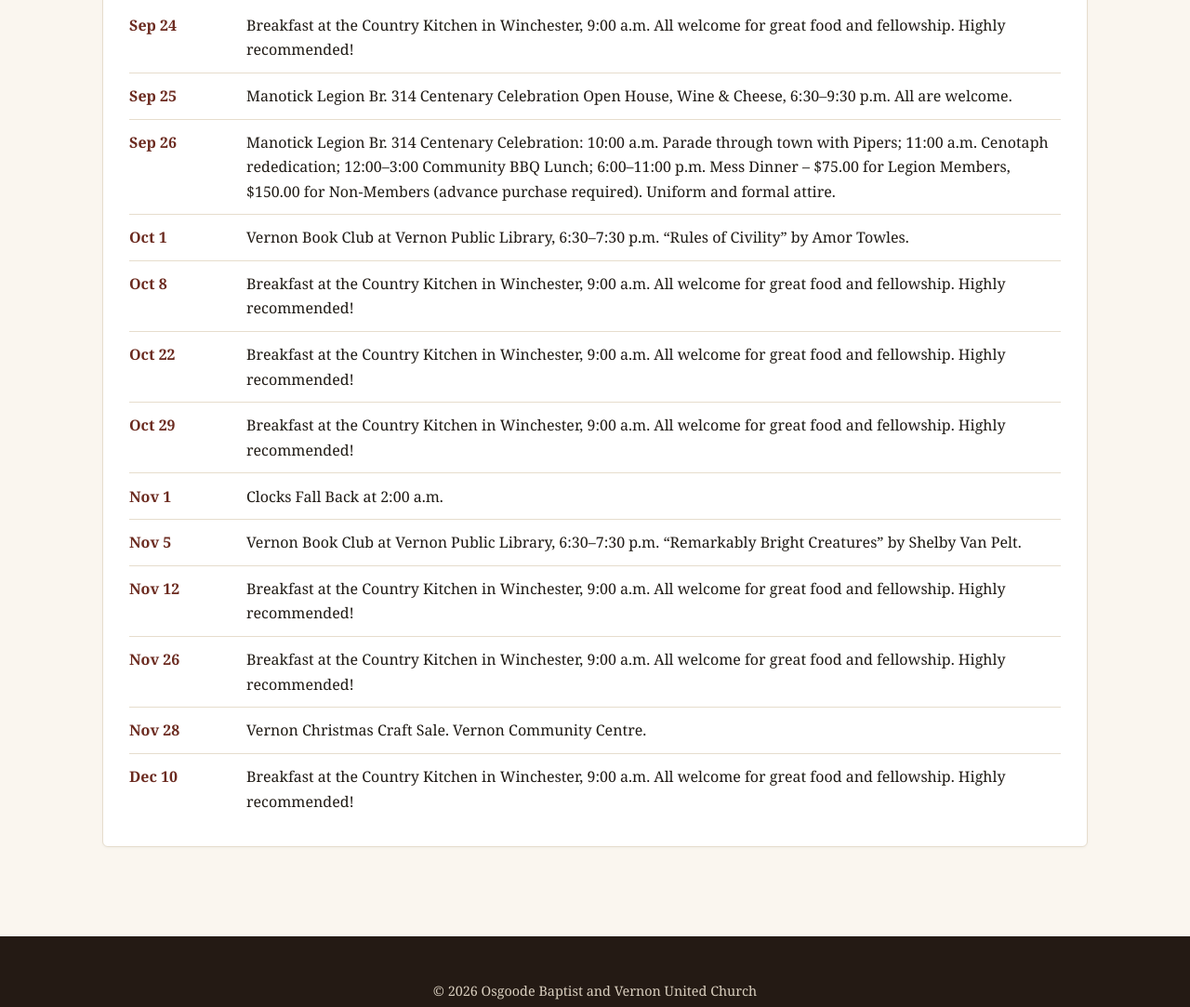
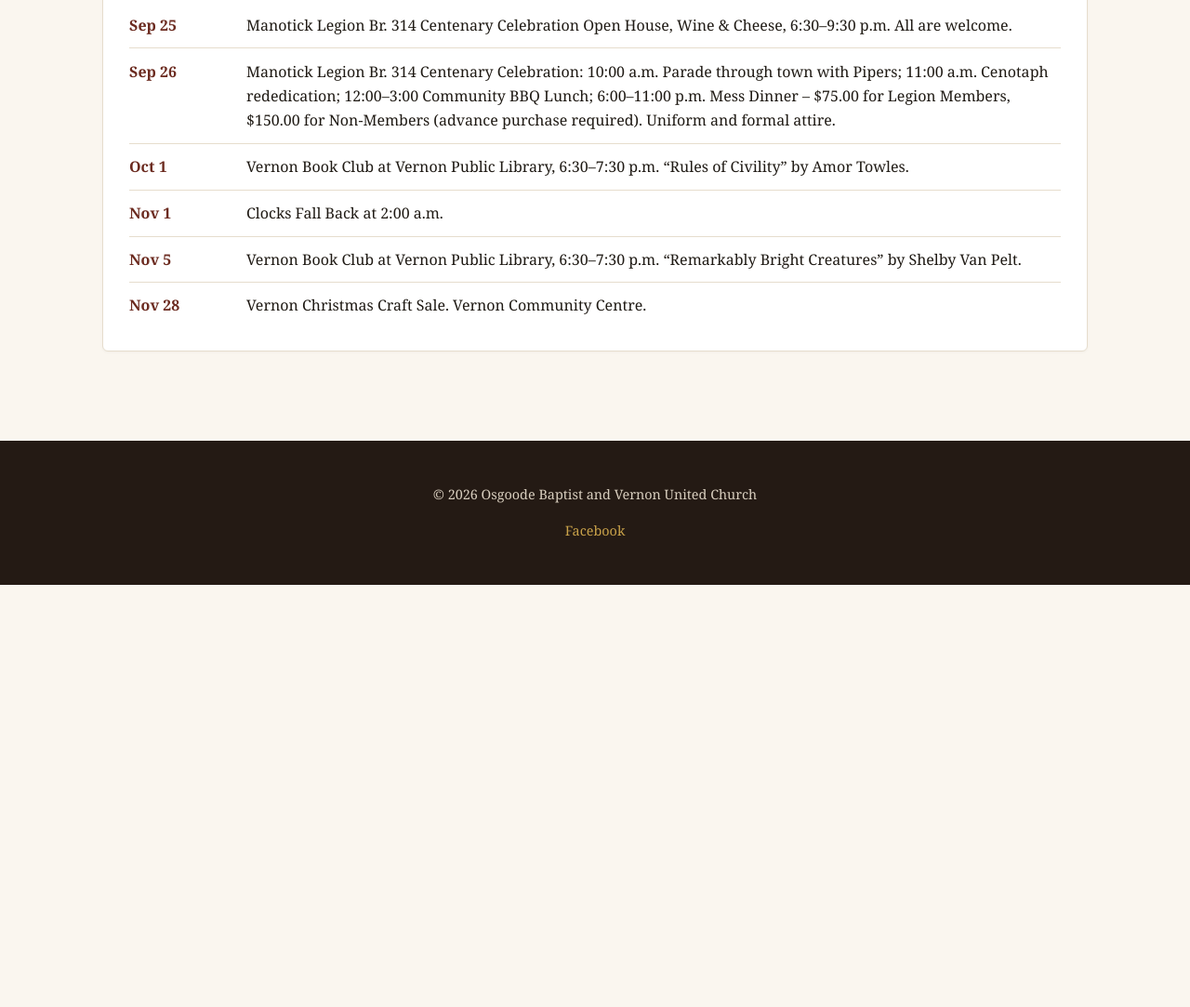
Before and after one commit to obvu-church/obvu-church.github.io, a plain HTML site: page events.html in a window 1280 px wide. Shown: the part 2445-3528 px from the top of the page at 93% size. After the commit the page ends 3074 px from the top, so only its background shows below. Drawn offline with Linux system fonts and the light colour scheme.

Commit message:
deleted Winchester breakfast from community events

```diff
--- a/events.html
+++ b/events.html
@@ -90,19 +90,12 @@
   <section class="card">
     <h2>Community Events</h2>
     <ul class="events">
-      <li><span class="date">Sep 24</span><span>Breakfast at the Country Kitchen in Winchester, 9:00 a.m. All welcome for great food and fellowship. Highly recommended!</span></li>
       <li><span class="date">Sep 25</span><span>Manotick Legion Br. 314 Centenary Celebration Open House, Wine &amp; Cheese, 6:30&ndash;9:30 p.m. All are welcome.</span></li>
       <li><span class="date">Sep 26</span><span>Manotick Legion Br. 314 Centenary Celebration: 10:00 a.m. Parade through town with Pipers; 11:00 a.m. Cenotaph rededication; 12:00&ndash;3:00 Community BBQ Lunch; 6:00&ndash;11:00 p.m. Mess Dinner &ndash; $75.00 for Legion Members, $150.00 for Non-Members (advance purchase required). Uniform and formal attire.</span></li>
       <li><span class="date">Oct 1</span><span>Vernon Book Club at Vernon Public Library, 6:30&ndash;7:30 p.m. &ldquo;Rules of Civility&rdquo; by Amor Towles.</span></li>
-      <li><span class="date">Oct 8</span><span>Breakfast at the Country Kitchen in Winchester, 9:00 a.m. All welcome for great food and fellowship. Highly recommended!</span></li>
-      <li><span class="date">Oct 22</span><span>Breakfast at the Country Kitchen in Winchester, 9:00 a.m. All welcome for great food and fellowship. Highly recommended!</span></li>
-      <li><span class="date">Oct 29</span><span>Breakfast at the Country Kitchen in Winchester, 9:00 a.m. All welcome for great food and fellowship. Highly recommended!</span></li>
       <li><span class="date">Nov 1</span><span>Clocks Fall Back at 2:00 a.m.</span></li>
       <li><span class="date">Nov 5</span><span>Vernon Book Club at Vernon Public Library, 6:30&ndash;7:30 p.m. &ldquo;Remarkably Bright Creatures&rdquo; by Shelby Van Pelt.</span></li>
-      <li><span class="date">Nov 12</span><span>Breakfast at the Country Kitchen in Winchester, 9:00 a.m. All welcome for great food and fellowship. Highly recommended!</span></li>
-      <li><span class="date">Nov 26</span><span>Breakfast at the Country Kitchen in Winchester, 9:00 a.m. All welcome for great food and fellowship. Highly recommended!</span></li>
       <li><span class="date">Nov 28</span><span>Vernon Christmas Craft Sale. Vernon Community Centre.</span></li>
-      <li><span class="date">Dec 10</span><span>Breakfast at the Country Kitchen in Winchester, 9:00 a.m. All welcome for great food and fellowship. Highly recommended!</span></li>
     </ul>
   </section>
 </main>
```
